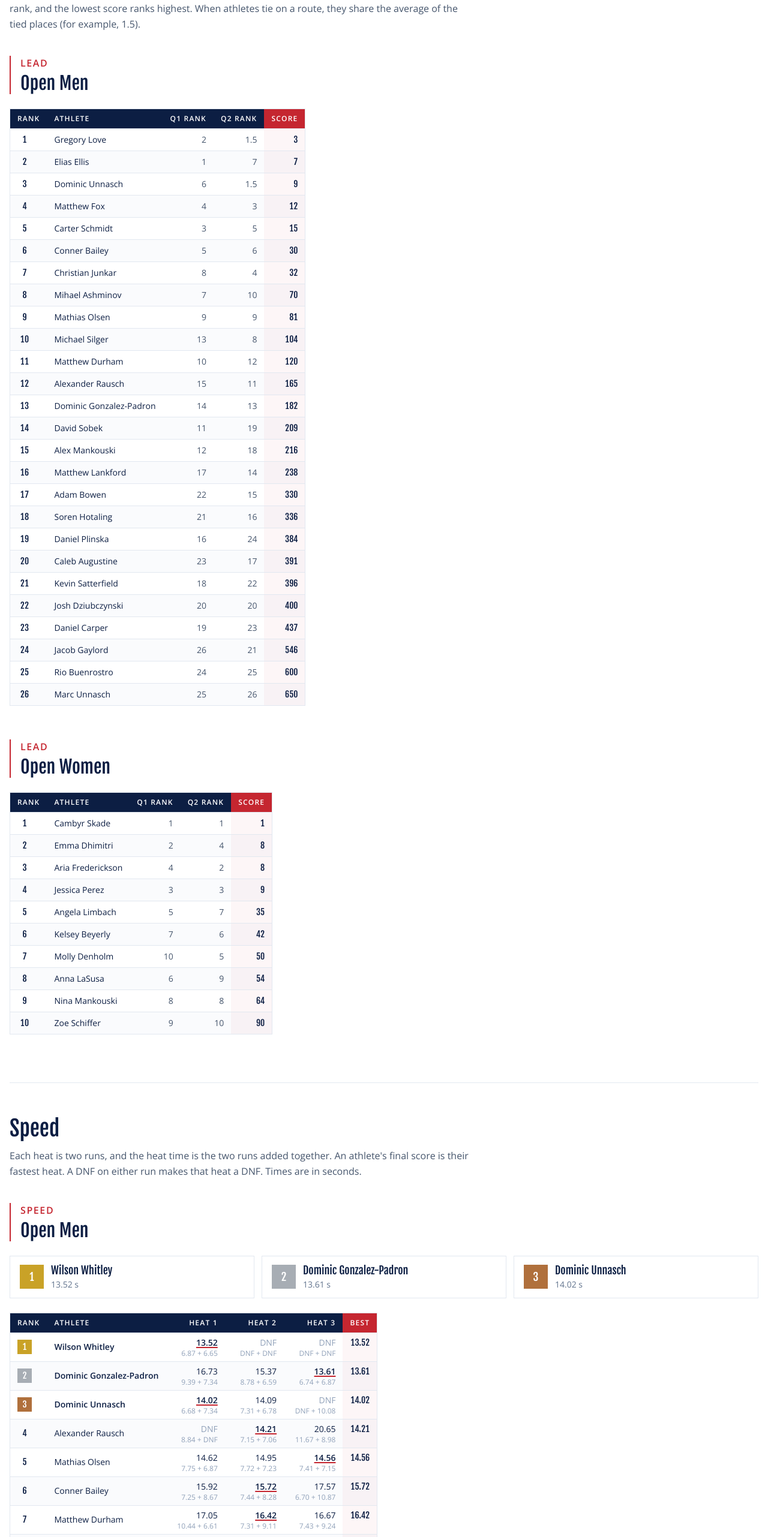
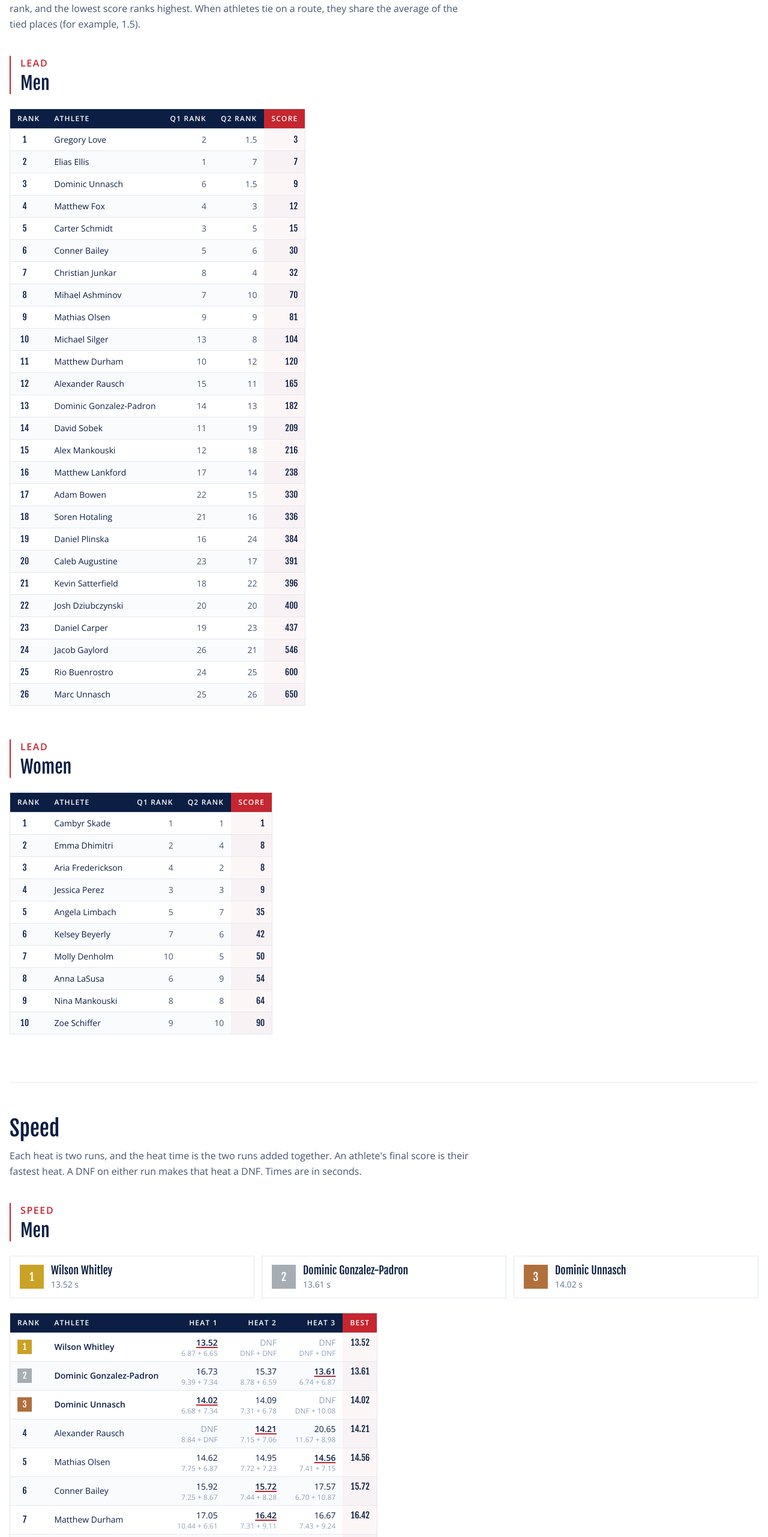
Before and after one commit to domtastic/usaic-web, a Next.js app: page /events/team-tryouts-2026/results in a window 1280 px wide. Shown: the part 1023-3586 px from the top of the page at 60% size. Built offline with nearby package versions, Linux system fonts and the light colour scheme.

Commit message:
Add Youth speed results, drop \"Open\" from category names
The youth sheet only reports best heat times, so youth gets a simpler
table with Rank, Athlete and Best Heat. The adult categories are now
just Men and Women.

Co-Authored-By: Claude Opus 5.5 <noreply@anthropic.com>

```diff
--- a/src/app/events/team-tryouts-2026/results/page.tsx
+++ b/src/app/events/team-tryouts-2026/results/page.tsx
@@ -41,6 +41,16 @@ const openWomenSpeed: SpeedResult[] = [
   { rank: 7, name: 'Molly Denholm', heats: [[27.15, 22.19], [25.33, 29.16], [24.58, 25.9]] },
   { rank: 8, name: 'Zoe Schiffer', heats: [[34.14, 28.95], [22.705, null], [27.25, null]] },
   { rank: 9, name: 'Katarina Black', heats: [[null, null], [null, null], [null, null]] },
+]
+
+// Youth speed results only report each athlete's best heat time.
+type BestOnlyResult = { rank: number; name: string; best: number | null }
+
+const youthSpeed: BestOnlyResult[] = [
+  { rank: 1, name: 'Mckinley Heywood', best: 25.67 },
+  { rank: 2, name: 'Finn', best: 27.25 },
+  { rank: 3, name: 'Pema Reed', best: 27.9 },
+  { rank: 4, name: 'Luke', best: 28.5 },
 ]
 
 // Lead qualifier score is the product of an athlete's two qualifier ranks
@@ -253,6 +263,33 @@ function SpeedTable({ results }: { results: SpeedResult[] }) {
   )
 }
 
+function BestOnlyTable({ results }: { results: BestOnlyResult[] }) {
+  return (
+    <div className="overflow-x-auto border border-slate-200 w-fit max-w-full">
+      <table className="text-sm text-left tabular-nums">
+        <thead>
+          <tr className="bg-usa-navy text-white">
+            <th className={cn(th, 'w-12')}>Rank</th>
+            <th className={th}>Athlete</th>
+            <th className={cn(th, 'text-right bg-usa-red')}>Best Heat</th>
+          </tr>
+        </thead>
+        <tbody>
+          {results.map((r) => (
+            <tr key={r.name} className="border-t border-slate-200 even:bg-slate-50/70">
+              <td className={td}>
+                <RankBadge rank={r.rank} medals />
+              </td>
+              <td className={cn(td, 'text-usa-navy whitespace-nowrap pr-8', r.rank <= 3 && 'font-semibold')}>{r.name}</td>
+              <td className={cn(td, 'text-right font-display text-usa-navy bg-usa-red/[0.04]')}>{fmt(r.best)}</td>
+            </tr>
+          ))}
+        </tbody>
+      </table>
+    </div>
+  )
+}
+
 const sections = [
   { id: 'lead-finals', label: 'Lead Finals' },
   { id: 'lead', label: 'Lead Qualifiers' },
@@ -308,11 +345,11 @@ export default function ResultsPage() {
               they share the average of the tied places (for example, 1.5).
             </p>
 
-            <CategoryHeading discipline="Lead" title="Open Men" />
+            <CategoryHeading discipline="Lead" title="Men" />
             <LeadTable results={openMenLead} />
 
             <div className="mt-14">
-              <CategoryHeading discipline="Lead" title="Open Women" />
+              <CategoryHeading discipline="Lead" title="Women" />
               <LeadTable results={openWomenLead} />
             </div>
           </div>
@@ -326,14 +363,20 @@ export default function ResultsPage() {
               DNF. Times are in seconds.
             </p>
 
-            <CategoryHeading discipline="Speed" title="Open Men" />
+            <CategoryHeading discipline="Speed" title="Men" />
             <Podium entries={speedPodium(openMenSpeed)} />
             <SpeedTable results={openMenSpeed} />
 
             <div className="mt-14">
-              <CategoryHeading discipline="Speed" title="Open Women" />
+              <CategoryHeading discipline="Speed" title="Women" />
               <Podium entries={speedPodium(openWomenSpeed)} />
               <SpeedTable results={openWomenSpeed} />
+            </div>
+
+            <div className="mt-14">
+              <CategoryHeading discipline="Speed" title="Youth" />
+              <Podium entries={youthSpeed.map((r) => ({ rank: r.rank, name: r.name, detail: `${fmt(r.best)} s` }))} />
+              <BestOnlyTable results={youthSpeed} />
             </div>
           </div>
 
```
